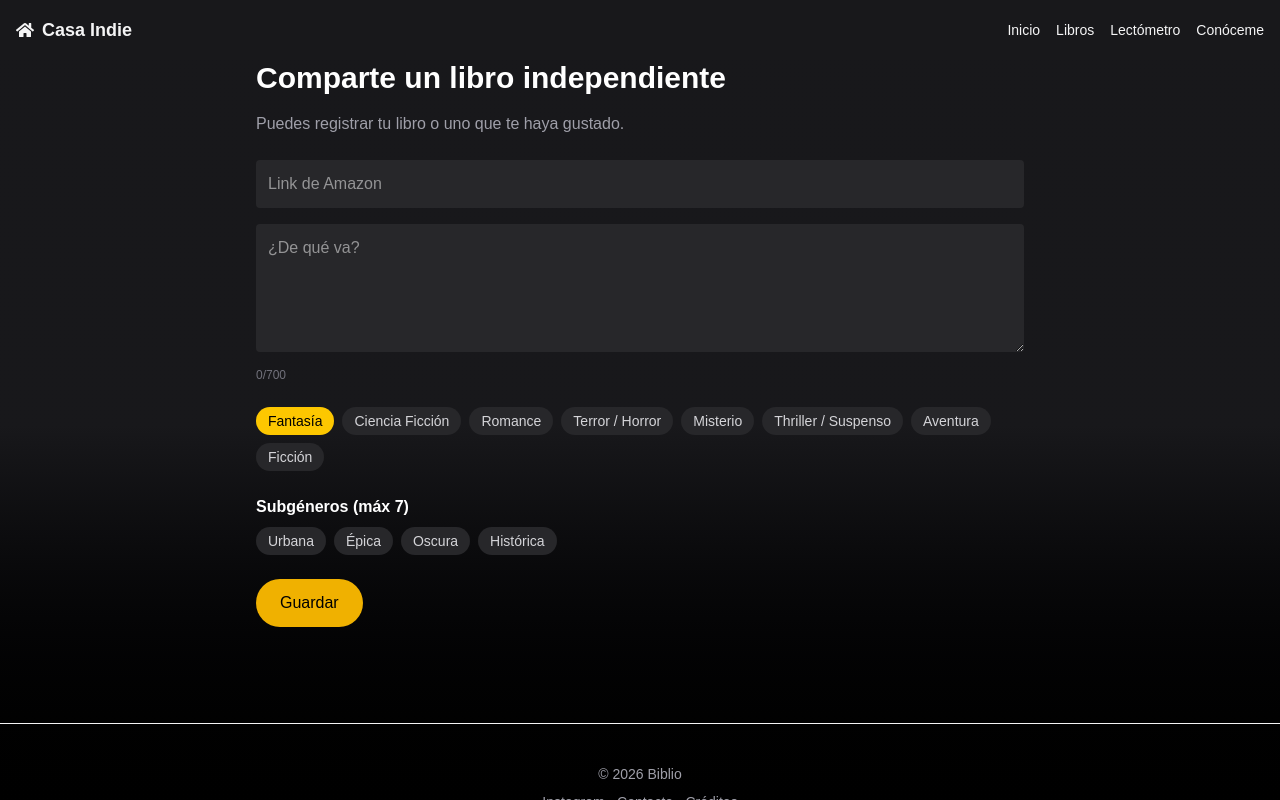
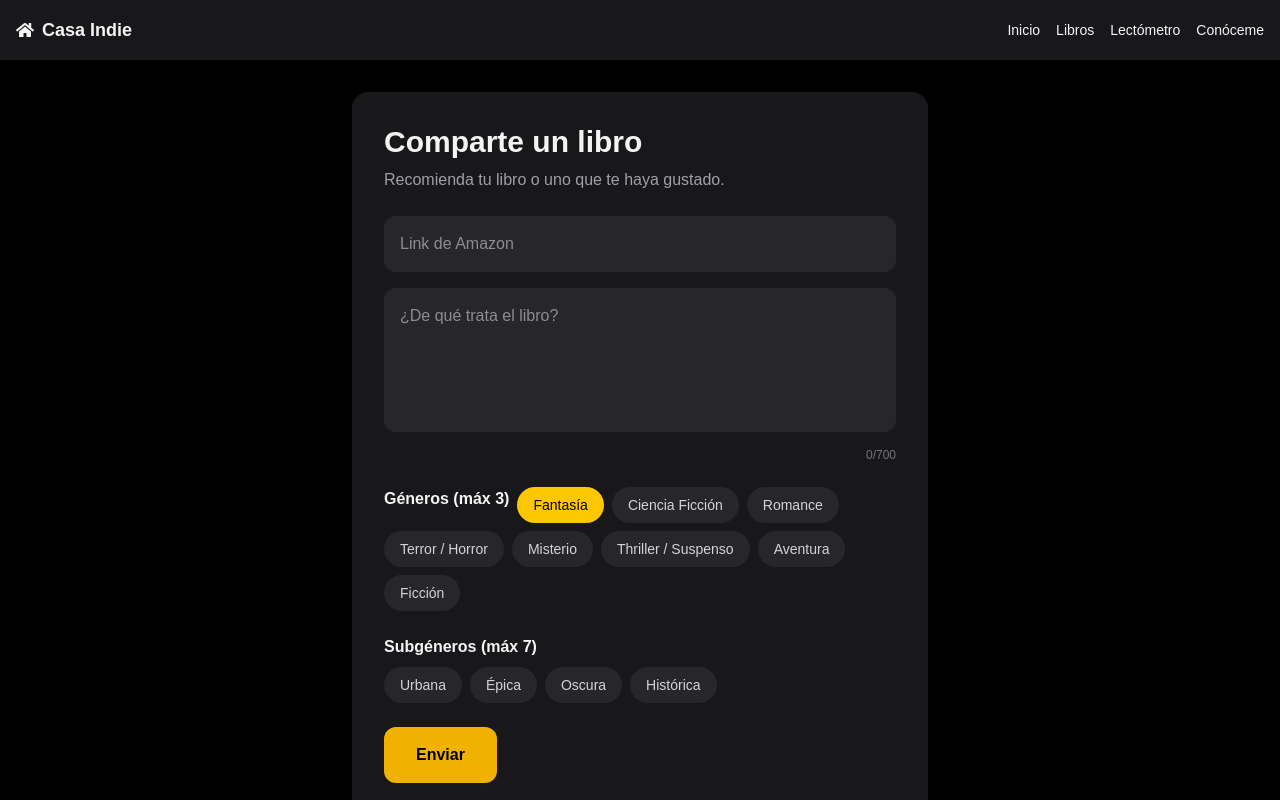
Before and after one commit to decaosyletras/biblio, a Next.js app: page /contacto in a window 1280 px wide. Both pictures are taken after a click on the button "Fantasía". Shown: the top 800 px of the page. Built offline with nearby package versions, Linux system fonts and the light colour scheme.

Commit message:
contacto2

```diff
--- a/app/contacto/page.tsx
+++ b/app/contacto/page.tsx
@@ -47,10 +47,8 @@ export default function Page() {
         return
       }
 
-      // ✅ éxito
       setSent(true)
 
-      // reset form
       setLink("")
       setResumen("")
       setSelectedGenres([])
@@ -64,14 +62,17 @@ export default function Page() {
   }
 
   return (
-    <section className="max-w-3xl mx-auto text-white">
+    <section className="min-h-screen bg-black px-4 py-8 flex items-start justify-center">
 
-      <h1 className="text-3xl font-bold mb-4">
-        Comparte un libro independiente
+      <div className="w-full max-w-xl bg-zinc-900 rounded-2xl p-5 sm:p-8 shadow-xl">
+
+        {/* HEADER */}
+        <h1 className="text-2xl sm:text-3xl font-bold mb-2">
+          Comparte un libro
         </h1>
 
-      <p className="text-zinc-400 mb-6">
-        Puedes registrar tu libro o uno que te haya gustado.
+        <p className="text-zinc-400 text-sm sm:text-base mb-6">
+          Recomienda tu libro o uno que te haya gustado.
         </p>
 
         {/* LINK */}
@@ -80,23 +81,24 @@ export default function Page() {
           placeholder="Link de Amazon"
           value={link}
           onChange={(e) => setLink(e.target.value)}
-        className="w-full p-3 mb-4 rounded bg-zinc-800"
+          className="w-full p-4 mb-4 rounded-xl bg-zinc-800 focus:outline-none focus:ring-2 focus:ring-yellow-500 text-sm sm:text-base"
         />
 
         {/* RESUMEN */}
         <textarea
-        placeholder="¿De qué va?"
+          placeholder="¿De qué trata el libro?"
           maxLength={700}
           value={resumen}
           onChange={(e) => setResumen(e.target.value)}
-        className="w-full p-3 mb-2 rounded bg-zinc-800 h-32"
+          className="w-full p-4 mb-2 rounded-xl bg-zinc-800 h-36 resize-none focus:outline-none focus:ring-2 focus:ring-yellow-500 text-sm sm:text-base"
         />
 
-      <p className="text-xs text-zinc-500 mb-6">
+        <p className="text-xs text-zinc-500 mb-6 text-right">
           {resumen.length}/700
         </p>
 
         {/* GENRES */}
+        <div className="mb-6 space-y-4">
           <GenreSelector
             genresCatalog={genresCatalog}
             selectedGenres={selectedGenres}
@@ -109,30 +111,32 @@ export default function Page() {
             selectedSubgenres={selectedSubgenres}
             setSelectedSubgenres={setSelectedSubgenres}
           />
+        </div>
 
-      {/* ❌ ERROR */}
+        {/* ERROR */}
         {error && (
-        <p className="text-red-400 mb-4 text-sm">
+          <div className="bg-red-500/10 border border-red-500/30 text-red-400 p-3 rounded-lg mb-4 text-sm">
             {error}
-        </p>
+          </div>
         )}
 
-      {/* ✅ SUCCESS */}
+        {/* SUCCESS */}
         {sent && (
-        <p className="text-green-400 mb-4 text-sm">
-          ¡Listo! Realizaremos un proceso de revisión para dar de alta tu libro. ¡Muchas gracias! 🙌
-        </p>
+          <div className="bg-green-500/10 border border-green-500/30 text-green-400 p-3 rounded-lg mb-4 text-sm">
+            ¡Gracias! Tu libro fue enviado y será revisado antes de publicarse. 🙌
+          </div>
         )}
 
         {/* BUTTON */}
         <button
           onClick={handleSubmit}
           disabled={loading}
-        className="bg-yellow-500 text-black px-6 py-3 rounded-full disabled:opacity-50"
+          className="w-full sm:w-auto sm:px-8 py-4 rounded-xl font-semibold bg-yellow-500 text-black hover:bg-yellow-400 transition disabled:opacity-50"
         >
-        {loading ? "Guardando..." : "Guardar"}
+          {loading ? "Enviando..." : "Enviar"}
         </button>
 
+      </div>
     </section>
   )
 }
--- a/components/GenreSelector.tsx
+++ b/components/GenreSelector.tsx
@@ -20,11 +20,15 @@ export default function GenreSelector({
   return (
     <div className="flex flex-wrap gap-2 mb-6">
 
+      <h2 className="mb-2 font-semibold">
+        Géneros (máx 3)
+      </h2>
+
       {genresCatalog.map((g: any) => (
         <button
         key={g.id}
         onClick={() => toggleGenre(g.id)}
-          className={`px-3 py-1 rounded-full text-sm transition
+        className={`px-4 py-2 rounded-full text-sm transition
           ${selectedGenres.includes(g.id)
             ? "bg-yellow-400 text-black"
             : "bg-zinc-800 text-zinc-300 hover:bg-zinc-700"}
--- a/components/SubgenreSelector.tsx
+++ b/components/SubgenreSelector.tsx
@@ -1,4 +1,6 @@
 "use client"
+
+import { useEffect, useRef, useState } from "react"
 
 export default function SubgenreSelector({
   genresCatalog,
@@ -6,6 +8,9 @@ export default function SubgenreSelector({
   selectedSubgenres,
   setSelectedSubgenres
 }: any) {
+
+  const [showToast, setShowToast] = useState(false)
+  const selectionOrder = useRef<string[]>([])
 
   const maxSubgenres =
     selectedGenres.length === 3 ? 5 :
@@ -21,16 +26,40 @@ export default function SubgenreSelector({
       setSelectedSubgenres((prev: string[]) =>
         prev.filter(s => s !== id)
       )
+
+      selectionOrder.current = selectionOrder.current.filter(s => s !== id)
     } else {
       if (selectedSubgenres.length >= maxSubgenres) return
+
       setSelectedSubgenres((prev: string[]) => [...prev, id])
+      selectionOrder.current.push(id)
     }
   }
+
+  // 🔥 Ajuste automático cuando baja el límite
+  useEffect(() => {
+    if (selectedSubgenres.length > maxSubgenres) {
+      const exceso = selectedSubgenres.length - maxSubgenres
+
+      const nuevos = [...selectionOrder.current]
+      const eliminados = nuevos.splice(-exceso)
+
+      selectionOrder.current = nuevos
+
+      setSelectedSubgenres((prev: string[]) =>
+        prev.filter(s => !eliminados.includes(s))
+      )
+
+      // mostrar toast
+      setShowToast(true)
+      setTimeout(() => setShowToast(false), 2500)
+    }
+  }, [maxSubgenres, selectedSubgenres])
 
   if (selectedGenres.length === 0) return null
 
   return (
-    <div className="mb-6">
+    <div className="mb-6 relative">
 
       <h2 className="mb-2 font-semibold">
         Subgéneros (máx {maxSubgenres})
@@ -38,21 +67,58 @@ export default function SubgenreSelector({
 
       <div className="flex flex-wrap gap-2">
 
-        {availableSubgenres.map((s: any) => (
+        {availableSubgenres.map((s: any) => {
+          const isSelected = selectedSubgenres.includes(s.id)
+
+          return (
             <button
               key={s.id}
               onClick={() => toggleSubgenre(s.id)}
-            className={`px-3 py-1 rounded-full text-sm transition
-              ${selectedSubgenres.includes(s.id)
-                ? "bg-blue-400 text-black"
-                : "bg-zinc-800 text-zinc-300 hover:bg-zinc-700"}
+              className={`
+                px-4 py-2 rounded-full text-sm transition-all duration-200
+                ${isSelected
+                  ? "bg-blue-400 text-black scale-100"
+                  : "bg-zinc-800 text-zinc-300 hover:bg-zinc-700 hover:scale-105"}
               `}
             >
               {s.label}
             </button>
-        ))}
+          )
+        })}
 
       </div>
+
+      {/* ✨ TOAST */}
+      {showToast && (
+        <div className="absolute -bottom-10 left-0 right-0 mx-auto w-fit px-4 py-2 text-xs rounded-lg bg-zinc-800 text-zinc-300 border border-zinc-700 animate-fade-in">
+          Se ajustó el límite automáticamente
+        </div>
+      )}
+
+      {/* ✨ ANIMACIÓN */}
+      <style jsx>{`
+        .animate-fade-in {
+          animation: fadeIn 0.3s ease, fadeOut 0.3s ease 2.2s forwards;
+        }
+
+        @keyframes fadeIn {
+          from {
+            opacity: 0;
+            transform: translateY(6px);
+          }
+          to {
+            opacity: 1;
+            transform: translateY(0);
+          }
+        }
+
+        @keyframes fadeOut {
+          to {
+            opacity: 0;
+            transform: translateY(6px);
+          }
+        }
+      `}</style>
 
     </div>
   )
```
Lines whose indentation alone changed are shown as unchanged.
